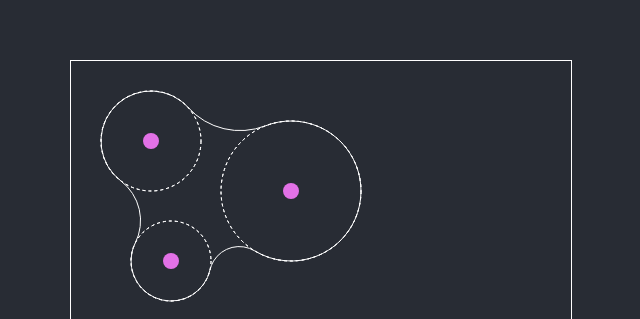
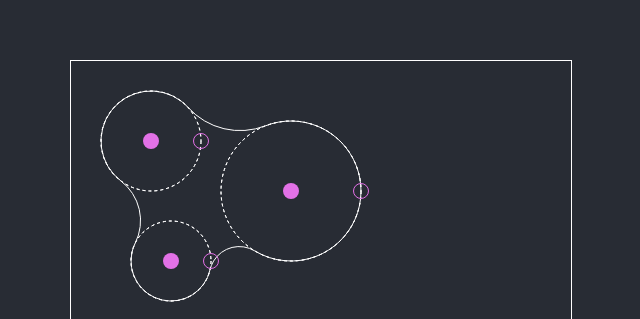
Before and after one commit to exacs/amebator, a React (Create React App) app: page / in a window 1280 px wide. Shown: the part 119-438 px from the top of the page, without its empty margins (319-959 px from the left). Built offline with nearby package versions, Linux system fonts and the light colour scheme; the HTML template or start-up script is replaced by a standard one.

Commit message:
Radius Knob

```diff
--- a/src/components/Controls.js
+++ b/src/components/Controls.js
@@ -1,4 +1,4 @@
-import React from "react";
+import React, { useState } from "react";
 import Draggable from "react-draggable";
 import "./Knob.css";
 
@@ -15,6 +15,23 @@ function Knob({ x, y, onChange }) {
       <div className="Knob-handler" />
     </Draggable>
   );
+}
+
+function RadiusKnob ({ x, y, r, onChange }) {
+  const [position, setPosition] = useState({
+    x: x + r,
+    y: y
+  })
+
+  function onDrag () {
+
+  }
+
+  return (
+    <Draggable position={position} onDrag={onDrag}>
+      <div className='Knob-handler-2' />
+    </Draggable>
+  )
 }
 
 export default function Controls({ circles, moveCenter }) {
@@ -36,6 +53,14 @@ export default function Controls({ circles, moveCenter }) {
           onChange={(pos) => moveCenter(i, pos)}
         />
       ))}
+      {circles.map((circle, i) => (
+        <RadiusKnob
+          key={i}
+          y={circle.y}
+          x={circle.x}
+          r={circle.r}
+        />
+      ))}
     </div>
   );
 }
--- a/src/components/Knob.css
+++ b/src/components/Knob.css
@@ -11,3 +11,14 @@
   top: -8px;
   left: -8px;
 }
+
+.Knob-handler-2 {
+  position: absolute;
+  border: #e271e6 1px solid;
+
+  border-radius: 100%;
+  width: 14px;
+  height: 14px;
+  top: -8px;
+  left: -8px;
+}
```
